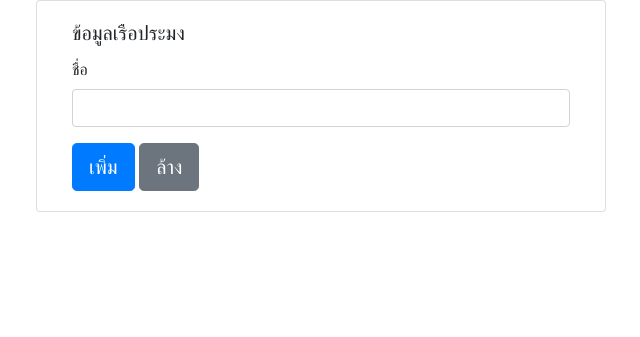
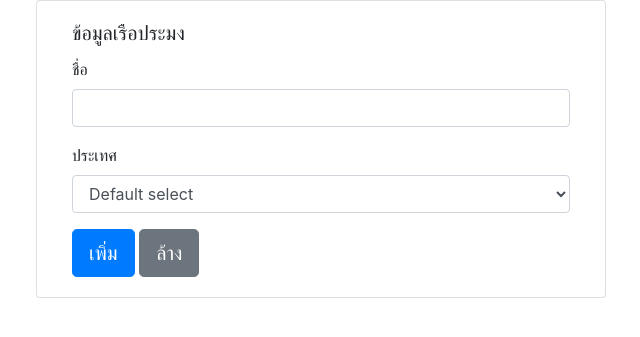
Before and after one commit to bittersweet95/my-code-igniter, a CodeIgniter app: page /app/index.php/fishingvessel/new_vessel in a window 1280 px wide. Shown: the part 56-393 px from the top of the page, without its empty margins (319-959 px from the left). Run offline with CodeIgniter, Linux system fonts and the light colour scheme.

Commit message:
เพิ่ม dropdown option ประเทศเข้าไปในฟอร์ม

```diff
--- a/application/views/fishing-vessel/new-ship.php
+++ b/application/views/fishing-vessel/new-ship.php
@@ -8,6 +8,12 @@
                     <label for="">ชื่อ</label>
                     <input class="form-control" type="text">
                 </div>
+                <div class="form-group">
+                <label for="">ประเทศ</label>
+                    <select class="form-control">
+                    <option>Default select</option>
+                    </select>
+                </div>
                 <button class="btn btn-primary btn-lg">เพิ่ม</button>
                 <button class="btn btn-secondary btn-lg">ล้าง</button>
 
```
